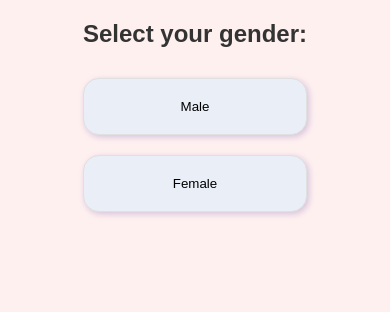
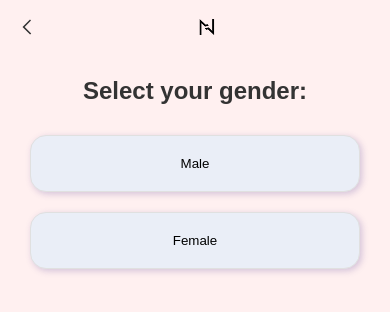
Before and after one commit to maverickDev-97/nebula-survey, a Next.js app: page /survey/q1 in a window 390 px wide. Shown: the top 312 px of the page. Built offline with nearby package versions, Linux system fonts and the light colour scheme.

Commit message:
Header component, improved responsiveness

```diff
--- /dev/null
+++ b/src/app/components/Header/Header.tsx
@@ -0,0 +1,17 @@
+import Image from "next/image";
+
+import styles from "./header.module.css";
+import { Icons } from "../Icons/Icons";
+
+const Header = () => {
+  return (
+    <header className={styles.header}>
+      <button className={styles.iconWrapper}>
+        <Icons.Back />
+      </button>
+      <Image width={24} height={24} alt="Nebula logo" src="/logo_black.png" />
+    </header>
+  );
+};
+
+export { Header };
--- /dev/null
+++ b/src/app/components/Header/header.module.css
@@ -0,0 +1,19 @@
+.header {
+  position: relative;
+  padding: var(--space-size--sm) 0;
+  display: flex;
+  justify-content: center;
+}
+
+.iconWrapper {
+  cursor: pointer;
+  position: relative;
+  left: -40%;
+  background: none;
+  border: 0;
+
+  svg {
+    width: 24px;
+    height: 24px;
+  }
+}
--- /dev/null
+++ b/src/app/components/Icons/Icons.tsx
@@ -0,0 +1,7 @@
+import { Back } from "./assets/Back";
+
+const Icons = {
+  Back,
+};
+
+export { Icons };
--- /dev/null
+++ b/src/app/components/Icons/assets/Back.tsx
@@ -0,0 +1,9 @@
+const Back = () => {
+  return (
+    <svg xmlns="http://www.w3.org/2000/svg" fill="none" viewBox="0 0 24 24">
+      <path fill="#333" d="M7.5 12 15 4.5l1 1L9.7 12l6.5 6.4-1.1 1.1L7.5 12Z" />
+    </svg>
+  );
+};
+
+export { Back };
--- a/src/app/globals.css
+++ b/src/app/globals.css
@@ -2,6 +2,7 @@
   --background: #fff0f0;
   --foreground: #333333;
   --space-size--md: 20px;
+  --space-size--sm: 15px;
 }
 
 html,
@@ -10,13 +11,16 @@ body {
 }
 
 body {
-  display: flex;
-  justify-content: center;
   color: var(--foreground);
   background: var(--background);
   font-family: Arial, Helvetica, sans-serif;
   -webkit-font-smoothing: antialiased;
   -moz-osx-font-smoothing: grayscale;
+}
+
+main {
+  display: flex;
+  justify-content: center;
 }
 
 * {
--- a/src/app/layout.tsx
+++ b/src/app/layout.tsx
@@ -1,6 +1,7 @@
 import type { Metadata } from "next";
 import { Open_Sans } from "next/font/google";
 import "./globals.css";
+import { Header } from "./components/Header/Header";
 
 const openSans = Open_Sans({
   variable: "--font-open-sans",
@@ -21,7 +22,10 @@ export default function RootLayout({
 }>) {
   return (
     <html lang="en">
-      <body className={`${openSans.variable}`}>{children}</body>
+      <body className={`${openSans.variable}`}>
+        <Header />
+        <main>{children}</main>
+      </body>
     </html>
   );
 }
--- a/src/app/survey/[id]/page.module.css
+++ b/src/app/survey/[id]/page.module.css
@@ -1,9 +1,13 @@
 .survey {
-  max-width: 330px;
+  width: 370px;
   padding: var(--space-size--md);
   display: flex;
   flex-direction: column;
   align-items: center;
+
+  @media screen and (max-width: 360px) {
+    width: 100%;
+  }
 }
 
 .question {
```
Also changed, not shown: public/logo_black.png (added).
